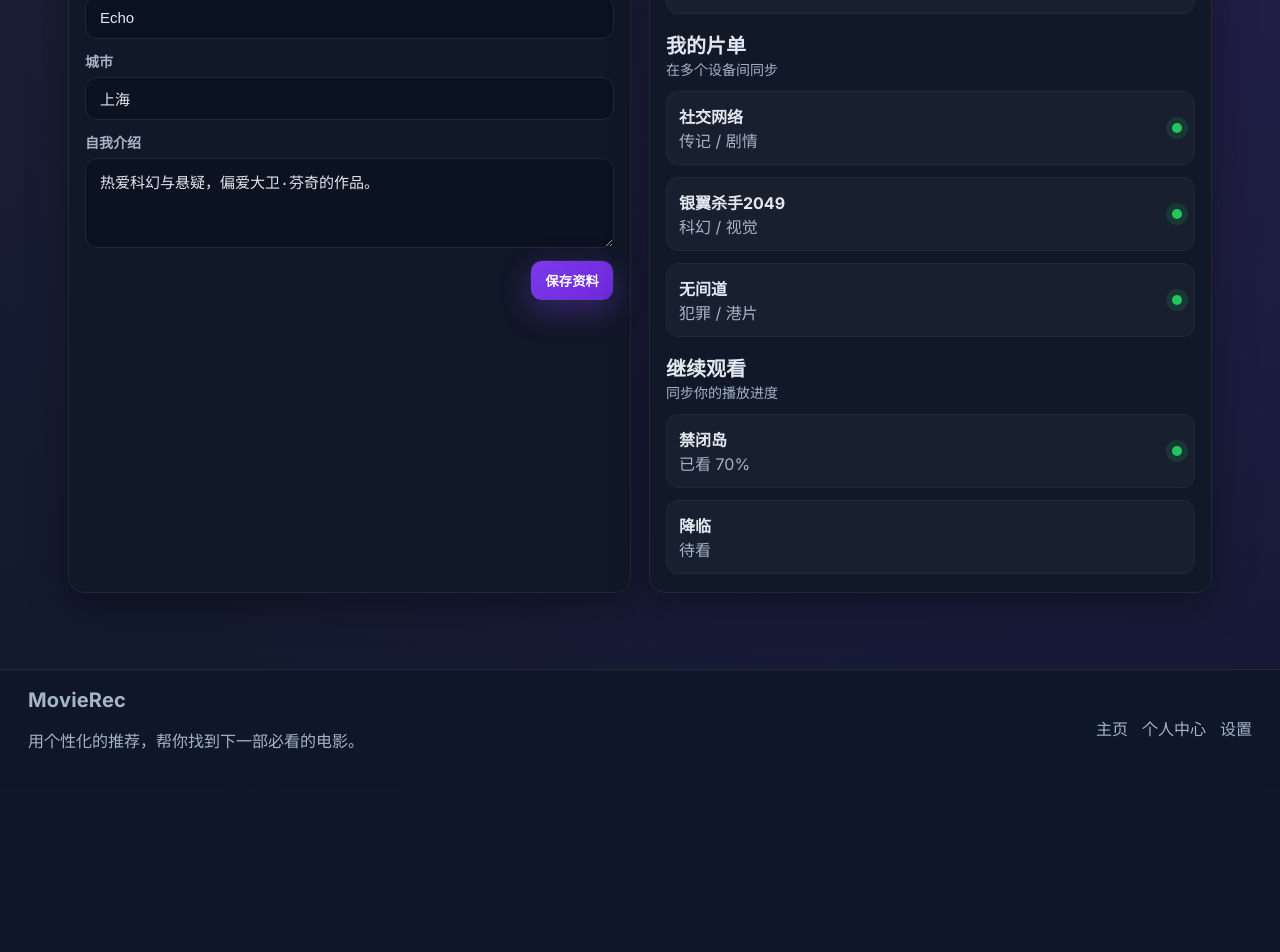
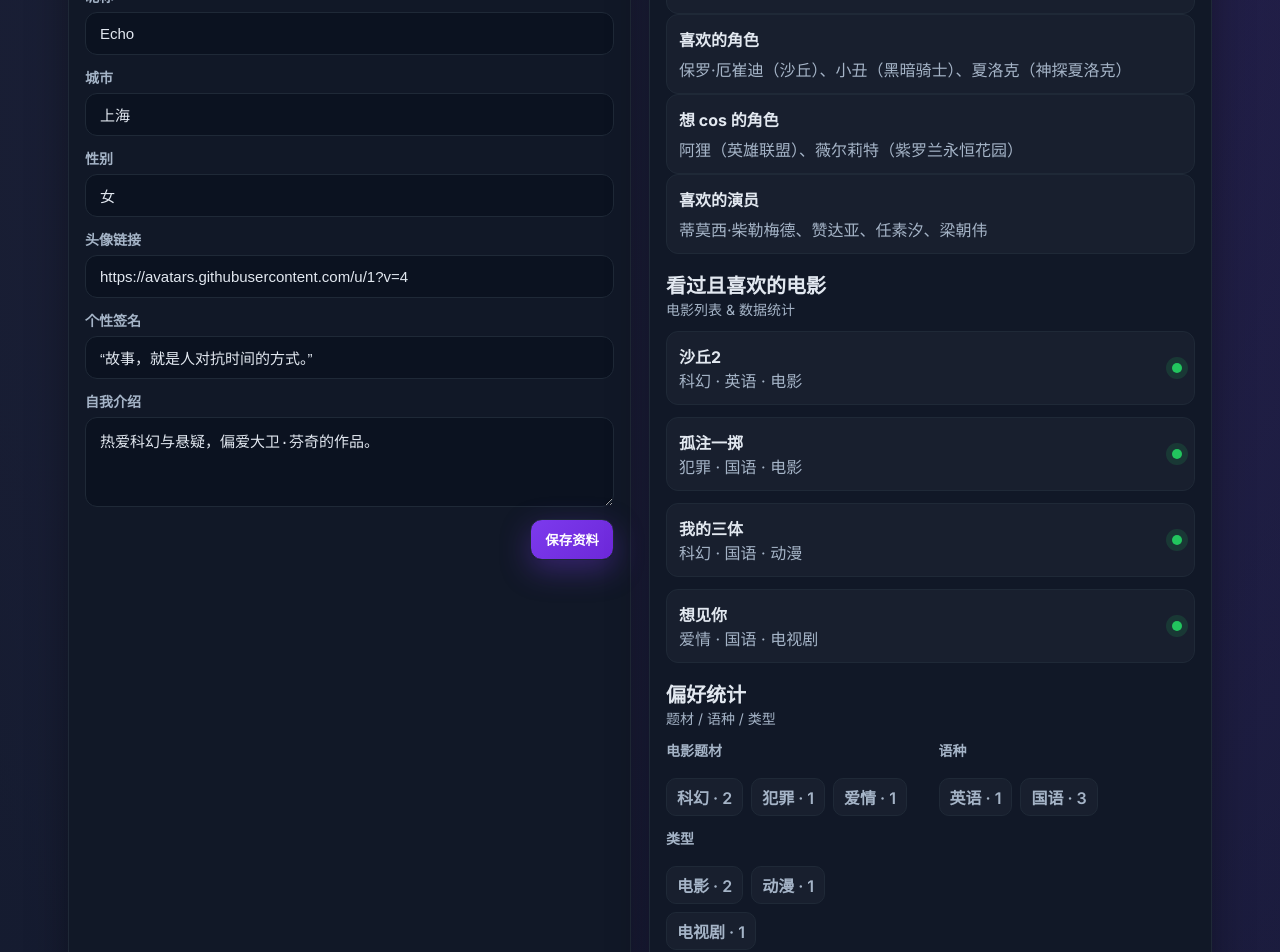
Before and after one commit to Mryan2005/Movie-Recommendation-System, a Vue app in the folder NodejsFrontend/: page /profile in a window 1280 px wide. Shown: the part 240-1192 px from the top of the page. Before the commit the page ends 1026 px from the top, so only its background shows below. Built offline with nearby package versions, Linux system fonts and the light colour scheme.

Commit message:
feat: enrich profile page
Co-authored-by: Mryan2005 <40586009+Mryan2005@users.noreply.github.com>
Agent-Logs-Url: https://github.com/Mryan2005/Movie-Recommendation-System/sessions/1d860637-658c-447e-9711-2c5e99154632

```diff
--- a/NodejsFrontend/src/views/ProfileView.vue
+++ b/NodejsFrontend/src/views/ProfileView.vue
@@ -4,8 +4,11 @@ import { ref } from 'vue'
 const profile = ref({
   name: 'Echo',
   email: 'echo@example.com',
+  gender: '女',
+  avatar: 'https://avatars.githubusercontent.com/u/1?v=4',
   bio: '热爱科幻与悬疑，偏爱大卫·芬奇的作品。',
   city: '上海',
+  signature: '“故事，就是人对抗时间的方式。”',
 })
 
 const favorites = [
@@ -18,6 +21,34 @@ const watching = [
   { title: '禁闭岛', progress: '已看 70%' },
   { title: '降临', progress: '待看' },
 ]
+
+const likedMovies = [
+  { title: '沙丘2', genre: '科幻', language: '英语', type: '电影' },
+  { title: '孤注一掷', genre: '犯罪', language: '国语', type: '电影' },
+  { title: '我的三体', genre: '科幻', language: '国语', type: '动漫' },
+  { title: '想见你', genre: '爱情', language: '国语', type: '电视剧' },
+]
+
+const stats = {
+  genres: [
+    { label: '科幻', count: 2 },
+    { label: '犯罪', count: 1 },
+    { label: '爱情', count: 1 },
+  ],
+  languages: [
+    { label: '英语', count: 1 },
+    { label: '国语', count: 3 },
+  ],
+  types: [
+    { label: '电影', count: 2 },
+    { label: '动漫', count: 1 },
+    { label: '电视剧', count: 1 },
+  ],
+}
+
+const favoriteRoles = ['保罗·厄崔迪（沙丘）', '小丑（黑暗骑士）', '夏洛克（神探夏洛克）']
+const cosplayRoles = ['阿狸（英雄联盟）', '薇尔莉特（紫罗兰永恒花园）']
+const favoriteActors = ['蒂莫西·柴勒梅德', '赞达亚', '任素汐', '梁朝伟']
 </script>
 
 <template>
@@ -25,10 +56,17 @@ const watching = [
     <div class="panel">
       <header>
         <div class="row">
-          <div class="avatar">E</div>
+          <div
+            class="avatar"
+            :style="profile.avatar ? { backgroundImage: `url(${profile.avatar})`, color: '#fff', backgroundSize: 'cover' } : {}"
+          >
+            {{ profile.name?.[0] || 'U' }}
+          </div>
           <div>
             <strong>{{ profile.name }}</strong>
             <p class="muted">{{ profile.email }}</p>
+            <p class="muted">性别：{{ profile.gender }}</p>
+            <p class="muted">个性签名：{{ profile.signature }}</p>
           </div>
         </div>
         <span class="pill">观影偏好</span>
@@ -41,6 +79,18 @@ const watching = [
         <div class="field">
           <label>城市</label>
           <input v-model="profile.city" />
+        </div>
+        <div class="field">
+          <label>性别</label>
+          <input v-model="profile.gender" />
+        </div>
+        <div class="field">
+          <label>头像链接</label>
+          <input v-model="profile.avatar" />
+        </div>
+        <div class="field" style="grid-column: 1 / -1">
+          <label>个性签名</label>
+          <input v-model="profile.signature" />
         </div>
         <div class="field" style="grid-column: 1 / -1">
           <label>自我介绍</label>
@@ -61,6 +111,68 @@ const watching = [
         <h4>收藏的演员 & 角色</h4>
         <p class="muted">蒂莫西·柴勒梅德、玛格特·罗比、任素汐</p>
       </div>
+      <div class="mini-card">
+        <h4>喜欢的角色</h4>
+        <p class="muted">{{ favoriteRoles.join('、') }}</p>
+      </div>
+      <div class="mini-card">
+        <h4>想 cos 的角色</h4>
+        <p class="muted">{{ cosplayRoles.join('、') }}</p>
+      </div>
+      <div class="mini-card">
+        <h4>喜欢的演员</h4>
+        <p class="muted">{{ favoriteActors.join('、') }}</p>
+      </div>
+
+      <div class="section-title" style="margin-top: 16px">
+        <div>
+          <h2>看过且喜欢的电影</h2>
+          <p>电影列表 & 数据统计</p>
+        </div>
+      </div>
+      <ul class="list">
+        <li v-for="movie in likedMovies" :key="movie.title" class="list-item">
+          <div>
+            <strong>{{ movie.title }}</strong>
+            <p class="muted">{{ movie.genre }} · {{ movie.language }} · {{ movie.type }}</p>
+          </div>
+          <span class="status-dot success"></span>
+        </li>
+      </ul>
+
+      <div class="section-title" style="margin-top: 16px">
+        <div>
+          <h2>偏好统计</h2>
+          <p class="muted">题材 / 语种 / 类型</p>
+        </div>
+      </div>
+      <div class="form-grid" style="grid-template-columns: repeat(auto-fit, minmax(180px, 1fr));">
+        <div class="field">
+          <label>电影题材</label>
+          <div class="tag-row">
+            <span v-for="item in stats.genres" :key="item.label" class="tag">
+              {{ item.label }} · {{ item.count }}
+            </span>
+          </div>
+        </div>
+        <div class="field">
+          <label>语种</label>
+          <div class="tag-row">
+            <span v-for="item in stats.languages" :key="item.label" class="tag">
+              {{ item.label }} · {{ item.count }}
+            </span>
+          </div>
+        </div>
+        <div class="field">
+          <label>类型</label>
+          <div class="tag-row">
+            <span v-for="item in stats.types" :key="item.label" class="tag">
+              {{ item.label }} · {{ item.count }}
+            </span>
+          </div>
+        </div>
+      </div>
+
       <div class="section-title" style="margin-top: 16px">
         <div>
           <h2>我的片单</h2>
```
